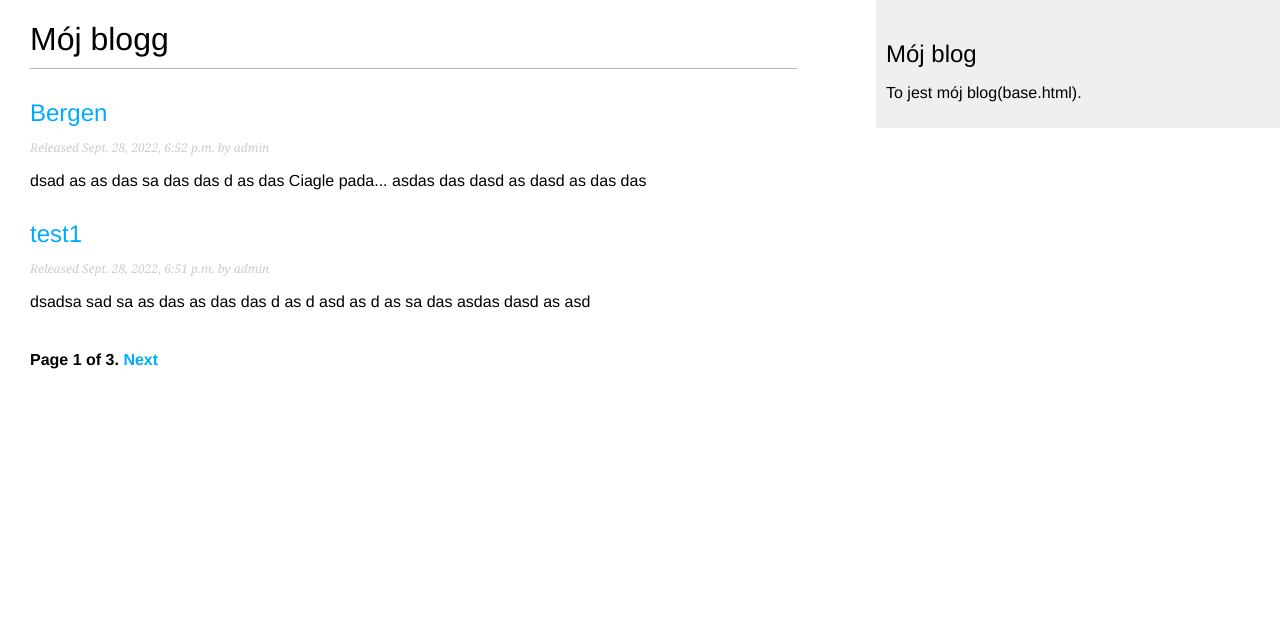
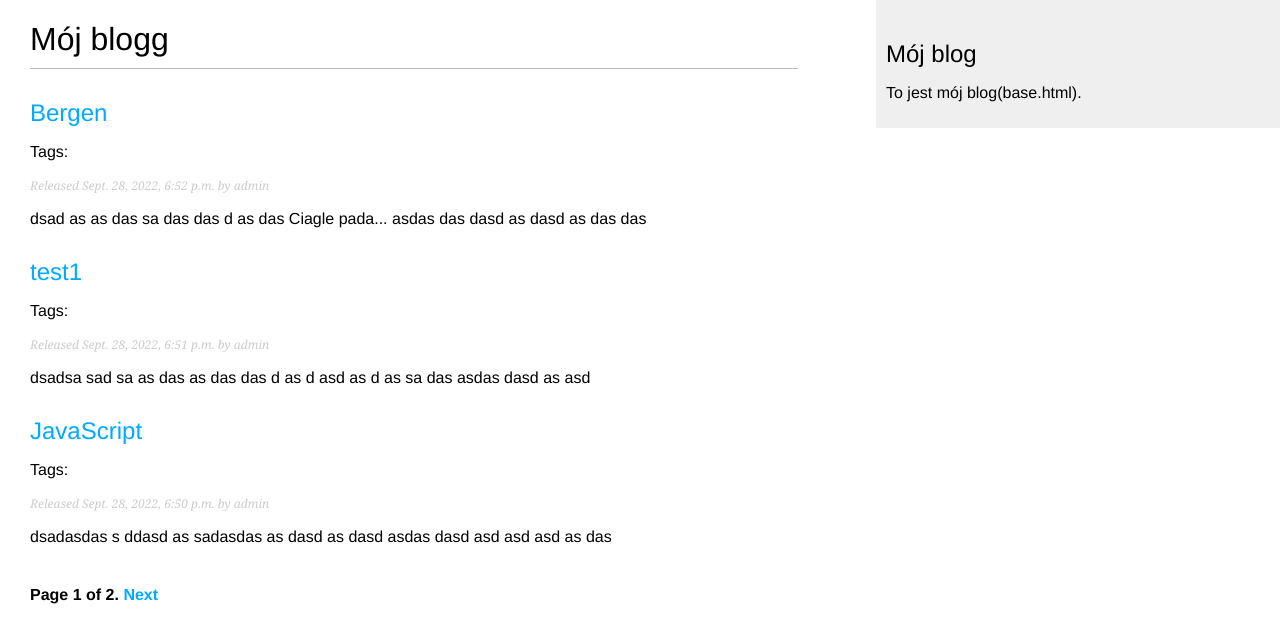
Before and after one commit to Haxxproxx202/Blog2022, a Django app: page /app_blog/ in a window 1280 px wide. Shown: the top 643 px of the page. Run offline with Django 4.2, Linux system fonts and the light colour scheme; data comes from the database, SQL or seed files in the repository; both versions use the stored data as it was after the commit; parts of the project's set-up code (start-up, migrations or seed data) failed here and were passed over.

Commit message:
tags done

```diff
--- a/app_blog/templates/app_blog/post/list.html
+++ b/app_blog/templates/app_blog/post/list.html
@@ -2,18 +2,35 @@
 
 {% block title %}Mój blog{% endblock %}
 
+
 {% block content %}
     <h1>Mój blogg</h1>
+
+    {% if tag %}
+    <h2>Posts marked with "{{ tag.name }}"</h2>
+    {% endif %}
+
     {% for post in posts %}
     <h2>
         <a href="{{ post.get_absolute_url }}">
             {{ post.title }}
         </a>
     </h2>
+{#    <p class="tags">Tags: {{ post.tags.all|join:", " }}</p>#}
+    <p class="tags">
+        Tags:
+        {% for tag in post.tags.all %}
+        <a href="{% url 'app_blog:post_list_by_tag' tag.slug %}">
+          {{ tag.name }}
+        </a>
+        {% if not forloop.last %},{% endif %}
+      {% endfor %}
+    </p>
+
     <p class="date">
         Released {{ post.publish }} by {{ post.author }}
     </p>
     {{ post.body|truncatewords:30|linebreaks }}
     {% endfor %}
-    {% include "pagination.html" with page=page_obj %}
+    {% include "pagination.html" with page=posts %}
 {% endblock %}
--- a/app_blog/urls.py
+++ b/app_blog/urls.py
@@ -4,8 +4,9 @@
 app_name = 'app_blog'
 
 urlpatterns = [
-    # path('', views.post_list, name='post_list'),
-    path('', views.PostListView.as_view(), name='post_list'),
+    path('', views.post_list, name='post_list'),
+    # path('', views.PostListView.as_view(), name='post_list'),
+    path('tag/<slug:tag_slug>/', views.post_list, name='post_list_by_tag'),
     path('<int:year>/<int:month>/<int:day>/<slug:post>/', views.post_detail, name='post_detail'),
     path('<int:post_id>/share/', views.post_share, name='post_share')
 ]
--- a/app_blog/views.py
+++ b/app_blog/views.py
@@ -4,22 +4,29 @@
 from django.core.paginator import Paginator, EmptyPage, PageNotAnInteger
 from django.views.generic import ListView
 from django.core.mail import send_mail
+from taggit.models import Tag
+from django.db.models import Count
 
+def post_list(request, tag_slug=None):
+    object_list = Post.published.all()
+    tag = None
 
-# def post_list(request):
-#     object_list = Post.published.all()
-#     paginator = Paginator(object_list, 3)
-#     page = request.GET.get('page')
-#     try:
-#         posts = paginator.page(page)
-#     except PageNotAnInteger:
-#         posts = paginator.page(1)
-#     except EmptyPage:
-#         posts = paginator.page(paginator.num_pages)
-#
-#     return render(request,
-#                   'app_blog/post/list.html', {'posts': posts,
-#                                               'page': page})
+    if tag_slug:
+        tag = get_object_or_404(Tag, slug=tag_slug)
+        object_list = object_list.filter(tags__in=[tag])
+    paginator = Paginator(object_list, 3)
+    page = request.GET.get('page')
+    try:
+        posts = paginator.page(page)
+    except PageNotAnInteger:
+        posts = paginator.page(1)
+    except EmptyPage:
+        posts = paginator.page(paginator.num_pages)
+
+    return render(request,
+                  'app_blog/post/list.html', {'posts': posts,
+                                              'page': page,
+                                              'tags': tag})
 
 class PostListView(ListView):
     queryset = Post.published.all()
@@ -45,11 +52,17 @@
             new_comment.save()
     else:
         comment_form = CommentForm()
+    post_tags_ids = post.tags.values_list('id', flat=True)
+    print(post_tags_ids)
+    similar_posts = Post.published.filter(tags__in=post_tags_ids).exclude(id=post.id)
+    similar_posts = similar_posts.annotate(same_tags=Count('tags')).order_by('-same_tags', '-publish')[:4]
 
+    print(post_tags_ids)
     return render(request, 'app_blog/post/detail.html', {'post': post,
                                                          'comments': comments,
                                                          'comment_form': comment_form,
-                                                         'new_comment': new_comment})
+                                                         'new_comment': new_comment,
+                                                         'similar_posts': similar_posts})
 
 
 def post_share(request, post_id):
```
Also changed, not shown: app_blog/templates/app_blog/post/detail.html (+8 -0 lines), db.sqlite3, 1 other file.
